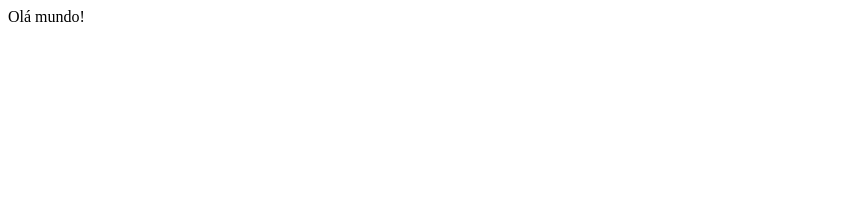
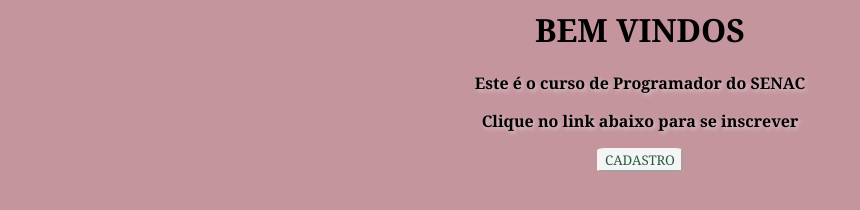
Before and after one commit to alessacatelli/curso-frontend, a plain HTML site: page index.html in a window 1280 px wide. Shown: the whole page, without its empty margins (0-860 px from the left). Drawn offline with Linux system fonts and the light colour scheme.

Commit message:
quarto commit css

```diff
--- a/index.html
+++ b/index.html
@@ -1,10 +1,53 @@
 <html>
     <head>
-        <title>
-            Curso Web
-        </title>
+        <style>
+            body{
+                background-color: rgb(196, 149, 157);
+                text-align: center;
+                }
+            h1{
+                color: rgb(0, 0, 0);
+                text-align: center;
+                text-transform: uppercase;
+                font-family: Cambria, Cochin, Georgia, Times, 'Times New Roman', serif;
+                }
+        	p{
+                color: rgb(0, 0, 0);
+                font-weight: bold;
+                text-align: center;
+                text-shadow: 2px 2px 4px rgba(255, 255, 255, 0.5);
+                font-family: Cambria, Cochin, Georgia, Times, 'Times New Roman', serif;
+                }
+            button{
+                text-align: center;
+                background-color: whitesmoke;
+                color: rgb(37, 95, 66);
+                border-radius: 10%;
+                border-color: whitesmoke;
+                font-family: Cambria, Cochin, Georgia, Times, 'Times New Roman', serif;
+                text-transform: uppercase;
+                }
+            button:hover{
+                background-color: rgb(0, 0, 0);
+                color: rgb(255, 255, 255);
+                }
+       </style>
     </head>
     <body>
-        Olá mundo!
+        <!-- tag de cabeçalho -->
+        <h1>
+            Bem vindos
+        </h1>
+        <p>
+            Este é o curso de Programador do SENAC
+        </p>
+        <p>
+            Clique no link abaixo para se inscrever
+        </p>
+        <a href= "cadastro.html"> <!-- href é um parâmetro -->
+            <button>
+                Cadastro
+            </button>
+        </a>
     </body>
 </html>
```
Also changed, not shown: cadastro.html (+41 -6 lines), sucesso.html (+47 -7 lines).
